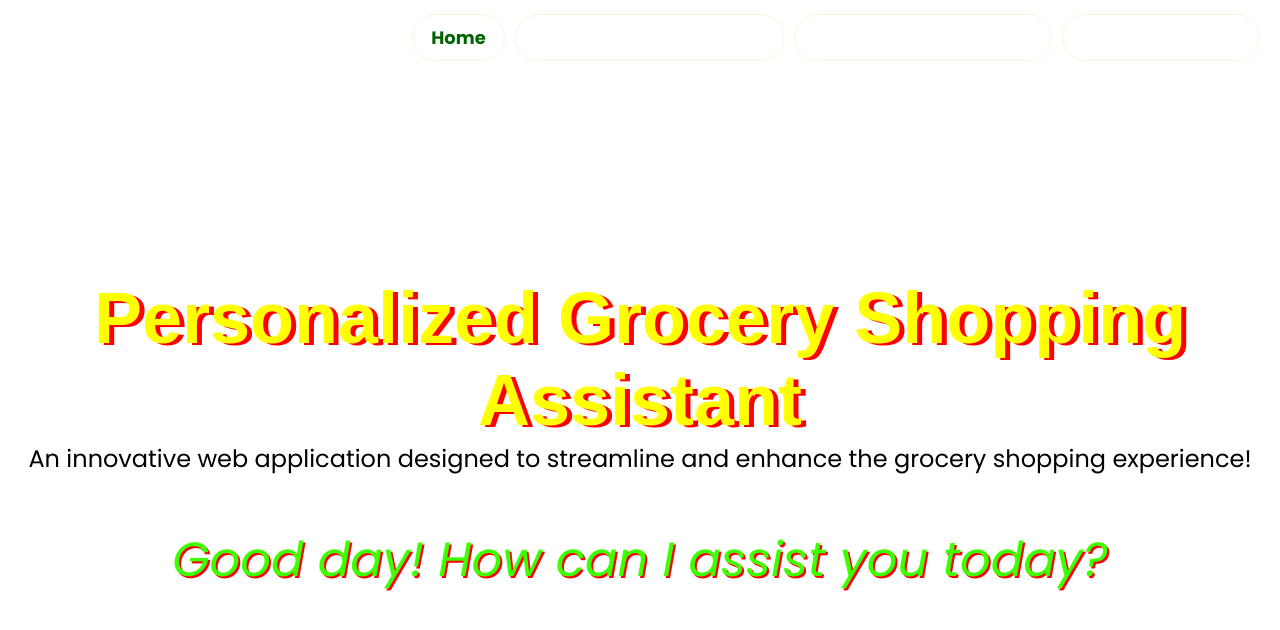
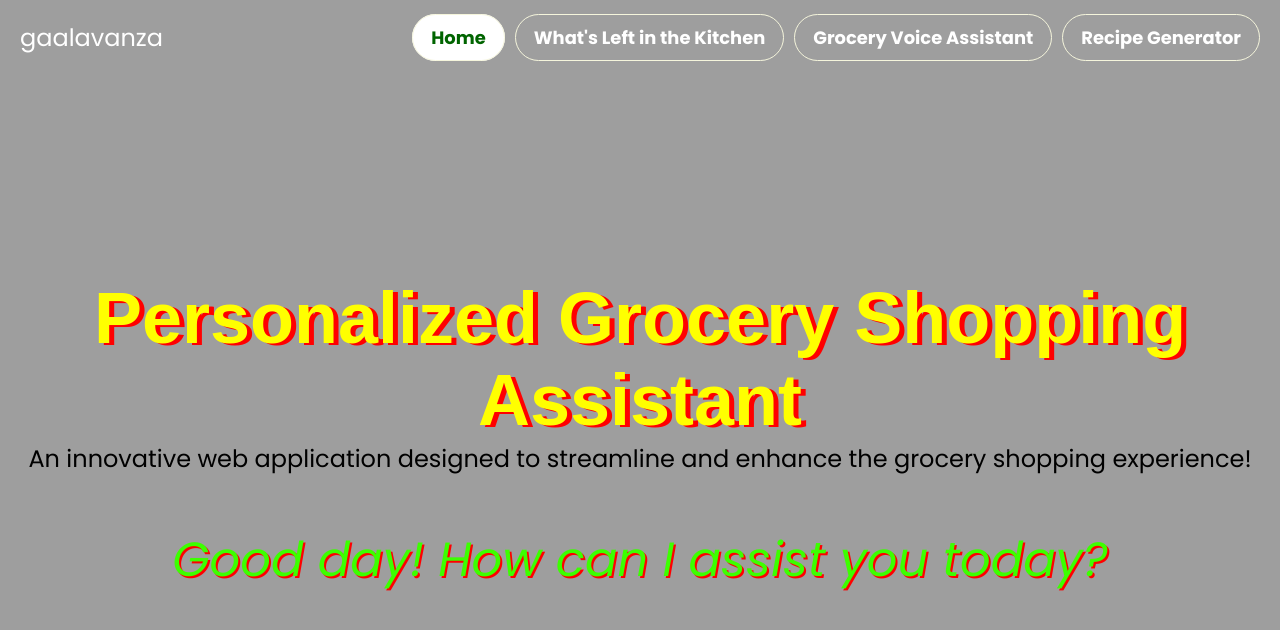
Before and after one commit to gaalavanza/p2-js-api-app, a plain HTML site: page index.html in a window 1280 px wide. Drawn offline with Linux system fonts and the light colour scheme; the site is published under a folder, as on GitHub Pages, so addresses that start at the root find nothing; a web font is replaced by a local one.

Commit message:
feat: Vanilla JS App

```diff
--- a/styles.css
+++ b/styles.css
@@ -12,7 +12,7 @@ a {
   text-decoration: none;
 }
 body {
-  background-image: url(/image/large-vegetables.jpg);
+  background-image: url(image/large-vegetables.jpg);
   height: 100%;
   background-position: center;
   background-repeat: no-repeat;
```
